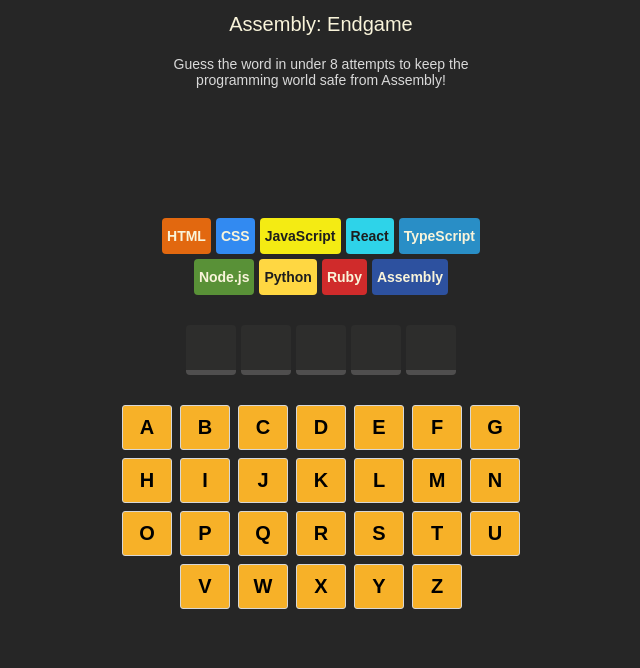
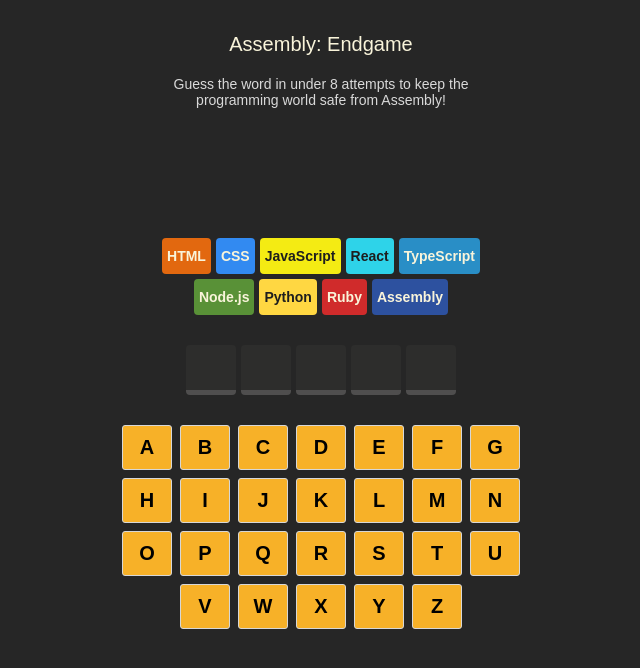
Before and after one commit to Vallente22/assembly, a React (Vite) app: page / in a window 1280 px wide. Shown: the top 668 px of the page, without its empty margins (319-959 px from the left). Built offline with nearby package versions, Linux system fonts and the light colour scheme.

Commit message:
fix: center alignment

```diff
--- a/src/App.css
+++ b/src/App.css
@@ -7,9 +7,16 @@
   font-family: "Hanken Grotesk", Arial, sans-serif;
   background-color: #262626;
   color: #D9D9D9;
-  height: 100vh;
+  min-height: 100vh;
   display: flex;
   justify-content: center;
+}
+
+main {
+  width: 100%;
+  max-width: 600px;
+  margin: 0 auto;
+  padding: 20px 20px;
 }
 
 header {
@@ -99,6 +106,7 @@
 section.word {
   display: flex;
   justify-content: center;
+  flex-wrap: wrap;
   margin-block: 30px;
   gap: 5px;
 }
@@ -126,6 +134,7 @@
   justify-content: center;
   max-width: 450px;
   gap: 8px;
+  margin: 0 auto;
 }
 
 section.keyboard > button {
```
